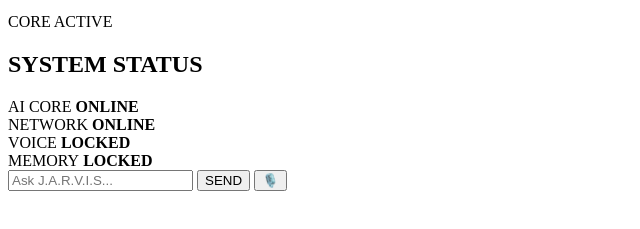
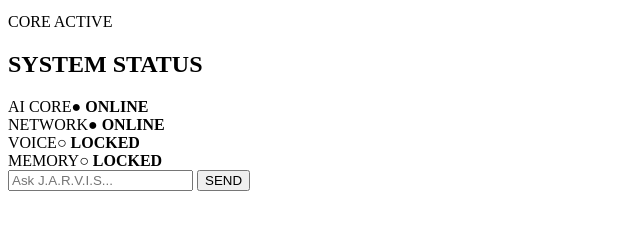
Before and after one commit to danudsk51-gif/jarvis-mobile-edition, a plain HTML site: page frontend/index.html in a window 1280 px wide. Shown: the part 101-330 px from the top of the page, without its empty margins (0-640 px from the left). Drawn offline with Linux system fonts and the light colour scheme.

Commit message:
Update index.html

```diff
--- a/frontend/index.html
+++ b/frontend/index.html
@@ -8,28 +8,24 @@
 </head>
 <body>
  <header><h1>J.A.R.V.I.S</h1><p>MOBILE EDITION</p></header>
-
  <div class="core">
  <div class="ring r1"></div>
  <div class="ring r2"></div>
  <div class="center"></div>
  </div>
  <p class="core-text">CORE ACTIVE</p>
-
  <div class="status">
  <h2>SYSTEM STATUS</h2>
-    <div class="row"><span>AI CORE</span><b class="on"> ONLINE</b></div>
-    <div class="row"><span>NETWORK</span><b class="on"> ONLINE</b></div>
-    <div class="row"><span>VOICE</span><b class="off"> LOCKED</b></div>
-    <div class="row"><span>MEMORY</span><b class="off"> LOCKED</b></div>
+ <div class="row"><span>AI CORE</span><b class="on">● ONLINE</b></div>
+ <div class="row"><span>NETWORK</span><b class="on">● ONLINE</b></div>
+ <div class="row"><span>VOICE</span><b class="off">○ LOCKED</b></div>
+ <div class="row"><span>MEMORY</span><b class="off">○ LOCKED</b></div>
  </div>
-
  <div class="chat" id="chat"></div>
  <div class="input-area">
  <input id="msg" placeholder="Ask J.A.R.V.I.S...">
-    <button id="send">SEND</button> <button id="mic-btn">️🎙️</button>
+ <button id="send">SEND</button>
  </div>
-
  <script src="script.js"></script>
 </body>
 </html>
```
Lines whose indentation alone changed are shown as unchanged.
